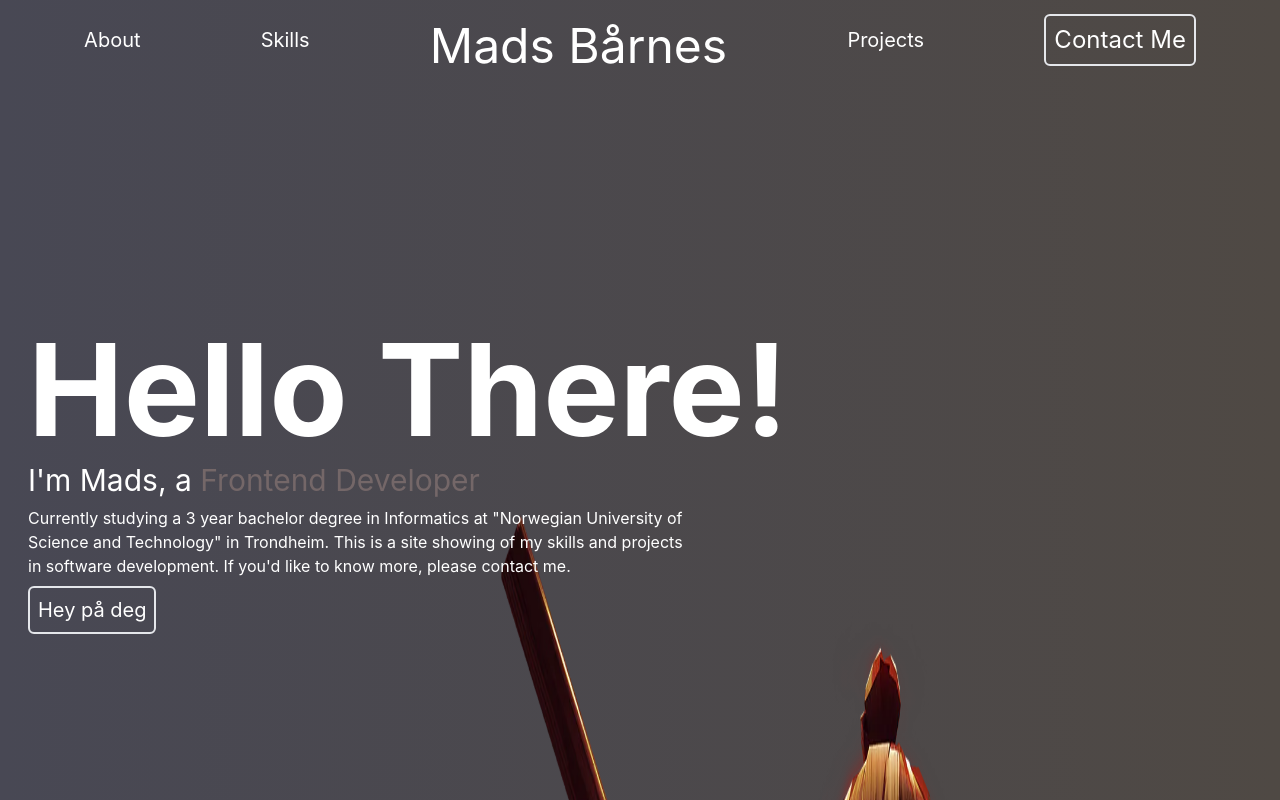
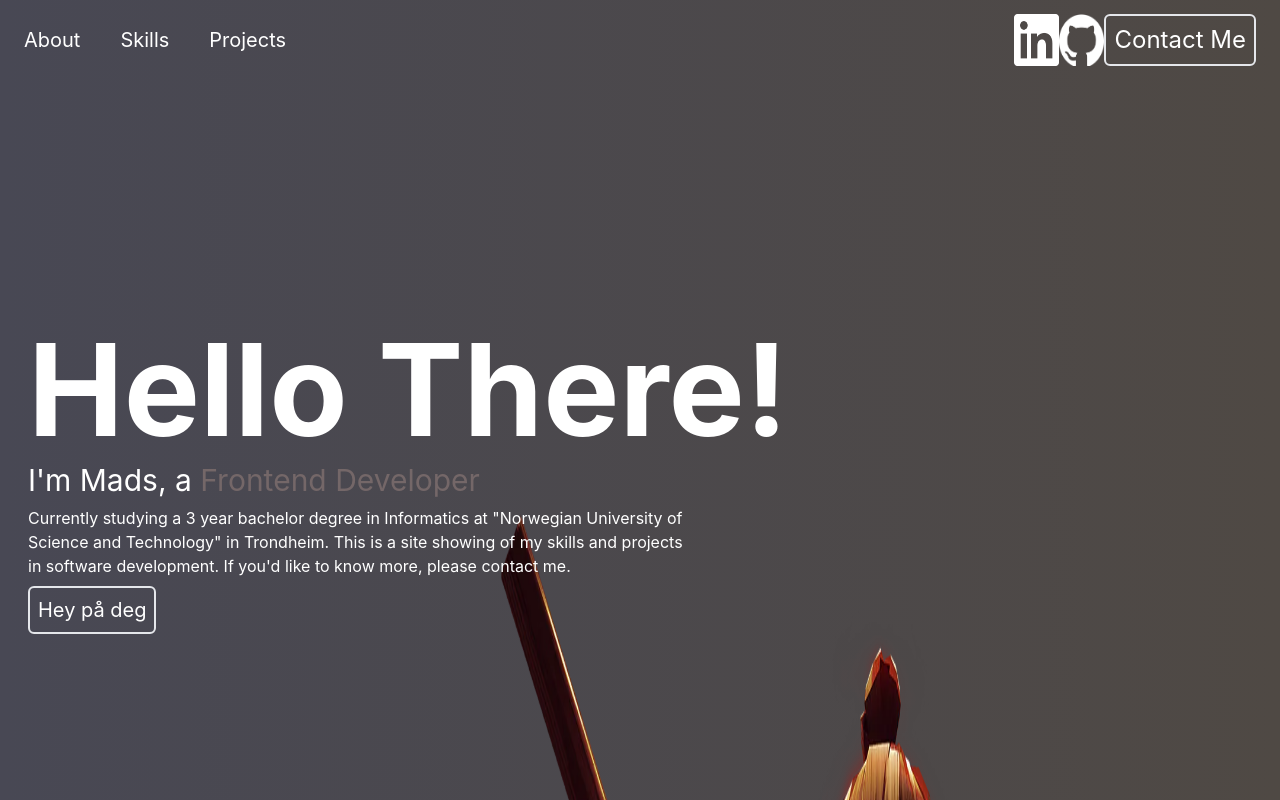
Before and after one commit to madsab/Portfolio, a React (Create React App) app: page / in a window 1280 px wide. Shown: the top 800 px of the page. Built offline with nearby package versions, Linux system fonts and the light colour scheme.

Commit message:
Layout complete

```diff
--- a/src/components/Navbar.tsx
+++ b/src/components/Navbar.tsx
@@ -2,27 +2,29 @@ import React from "react";
 import { BrowserRouter as BRouter } from "react-router-dom";
 import Button from "./atoms/Button";
 import Reveal from "./animation/Reveal";
-// import { ReactComponent as GithubLogo } from "../assets/img/githubLogo.png";
+import githublogo from "../assets/img/githubLogo.png";
+import linkdnLogo from "../assets/img/linkdnLogo.png";
 
 const Navbar = () => {
   return (
-    <Reveal downwards={true} slider={false} width="100%" delay={0.5}>
-      <BRouter>
-        <div className="flex h-20 items-center pr-6 pl-6">
-          <p className="grow flex justify-center text-xl ">About</p>
-          <p className="grow flex justify-center text-xl">Skills</p>
-          <p className="grow flex justify-center text-5xl pt-3 ">
-            Mads B&#229;rnes
-          </p>
-          <p className="grow flex justify-center text-xl">Projects</p>
-          <div className="grow flex justify-center">
+    <div className="sticky top-0 pr-6 pl-6 z-30">
+      <Reveal downwards={true} slider={false} width="100%" delay={0.5}>
+        <nav className="flex h-20 items-center">
+          <div className="grow flex space-x-10">
+            <p className="flex justify-center text-xl ">About</p>
+            <p className="flex justify-center text-xl">Skills</p>
+            <p className="flex justify-center text-xl">Projects</p>
+          </div>
+          <div className="grow flex justify-end">
+            <img src={linkdnLogo} alt="Linkdn logo" width={45} />
+            <img src={githublogo} alt="Github logo" width={45} />
             <Button>
               <span className="text-2xl">Contact Me</span>
             </Button>
           </div>
-        </div>
-      </BRouter>
-    </Reveal>
+        </nav>
+      </Reveal>
+    </div>
   );
 };
 
```
